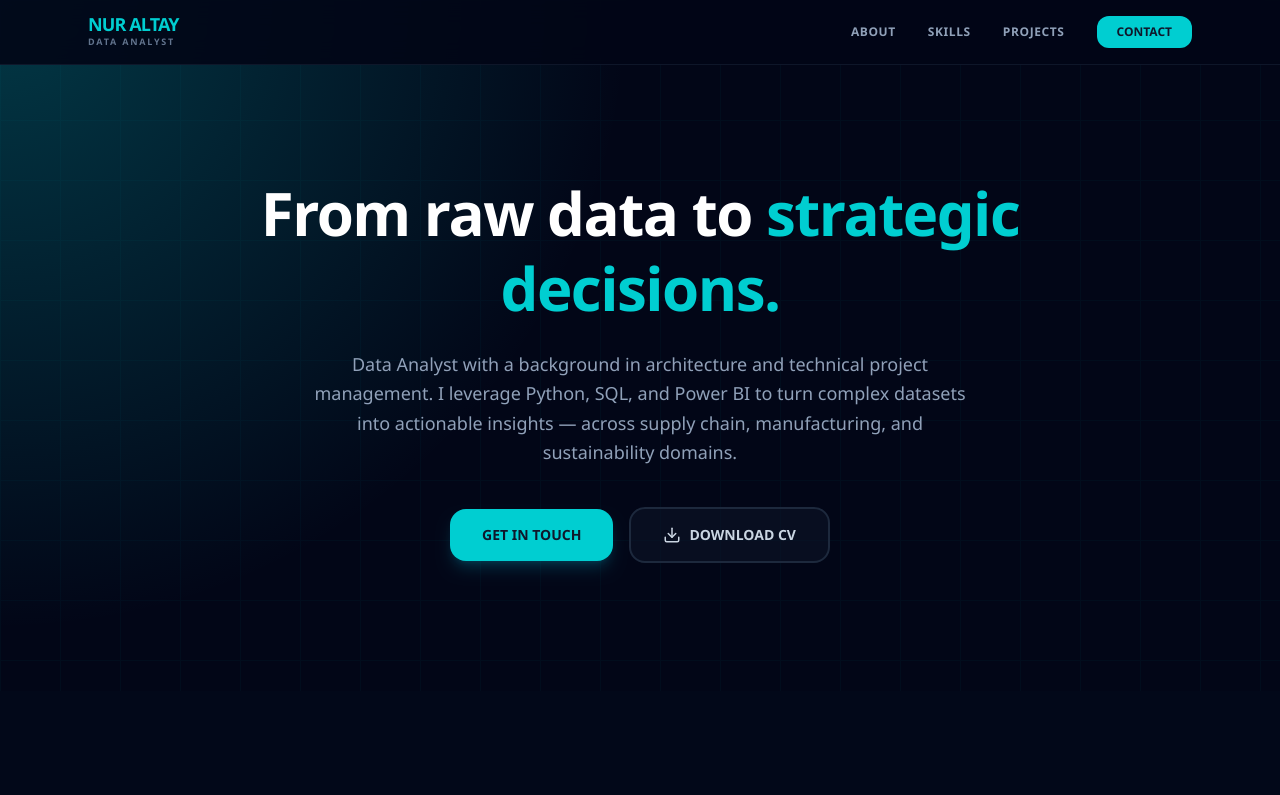
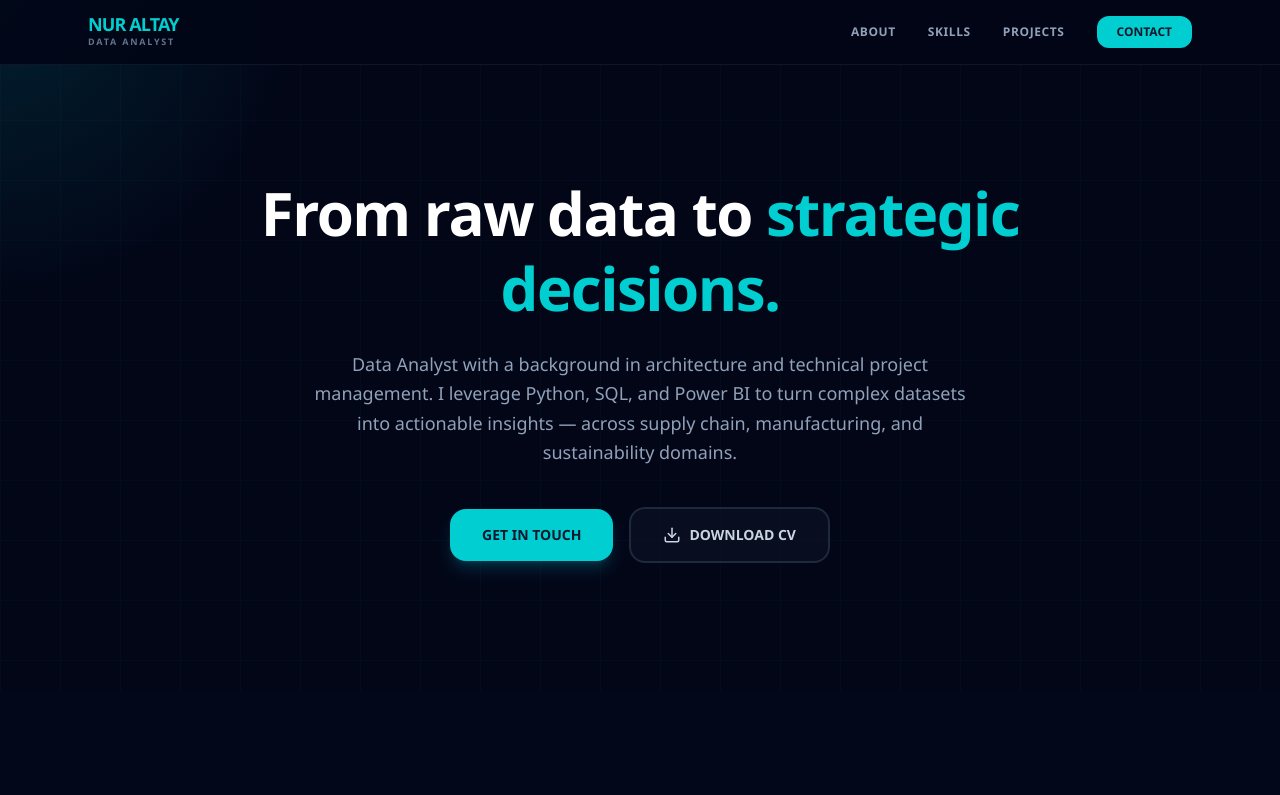
Before and after one commit to Nisanuraltay/nurportfolio, a React (Vite) app: page / in a window 1280 px wide. Shown: the top 795 px of the page. Built offline with nearby package versions, Linux system fonts and the light colour scheme.

Commit message:
Adjust radial gradient background in App component

```diff
--- a/src/App.jsx
+++ b/src/App.jsx
@@ -188,7 +188,7 @@ export default function App() {
       <section className="relative pt-32 md:pt-44 pb-20 md:pb-32 px-6 overflow-hidden">
         <div
           className="hidden md:block pointer-events-none absolute inset-0 z-0"
-          style={{ background: `radial-gradient(900px at ${mousePos.x}px ${mousePos.y}px, rgba(0, 206, 209, 0.25), transparent 70%)` }}
+          style={{ background: `radial-gradient(500px at ${mousePos.x}px ${mousePos.y}px, rgba(0, 206, 209, 0.13), transparent 60%)` }}
         />
         {/* Subtle grid bg */}
         <div className="pointer-events-none absolute inset-0 z-0 opacity-[0.03]" style={{backgroundImage: 'linear-gradient(rgba(0,206,209,1) 1px, transparent 1px), linear-gradient(90deg, rgba(0,206,209,1) 1px, transparent 1px)', backgroundSize: '60px 60px'}} />
```
